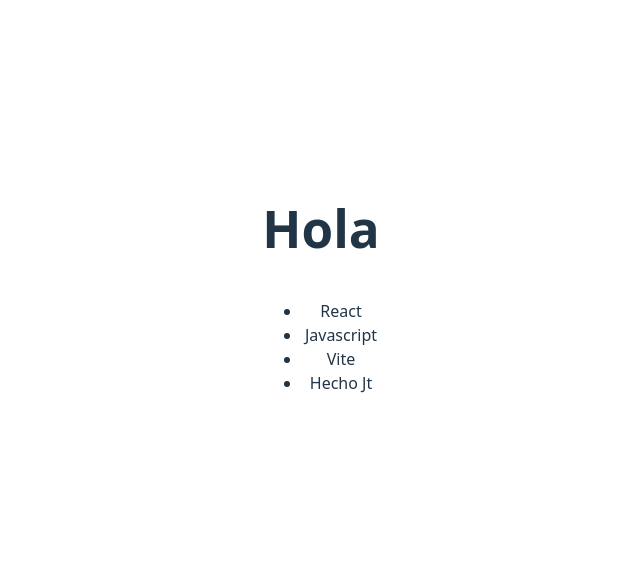
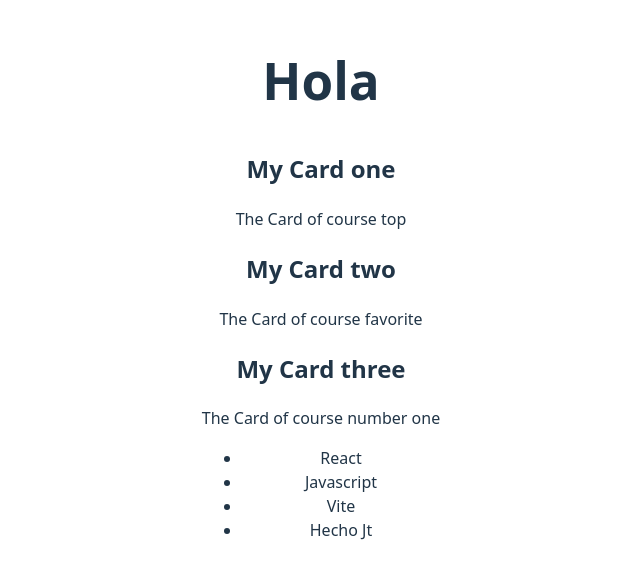
Before and after one commit to Jtlisg/myAppFirstReact, a React (Vite) app: page / in a window 1280 px wide. Shown: the part 116-694 px from the top of the page, without its empty margins (319-959 px from the left). Built offline with nearby package versions, Linux system fonts and the light colour scheme.

Commit message:
Create components card and use props

```diff
--- /dev/null
+++ b/components/Card.jsx
@@ -0,0 +1,13 @@
+const Card = ( {title,description}
+
+) => {
+    return (
+        <section>
+            <h2>{title}</h2>
+            <p>{description}</p>
+        </section>
+    )
+}
+
+
+export default Card;
--- a/src/App.jsx
+++ b/src/App.jsx
@@ -1,4 +1,4 @@
-
+import Card from '../components/Card'
 import './App.css'
 
 function App() {
@@ -8,6 +8,11 @@ function App() {
   return (
     <section>
       <h1>Hola</h1>
+      <Card title="My Card one" description="The Card of course top"/>
+      <Card title="My Card two" description="The Card of course favorite"/>
+      <Card title="My Card three" description="The Card of course number one"/>
+
+
       <ul>
         {
           items.map((item,index) => (
```
